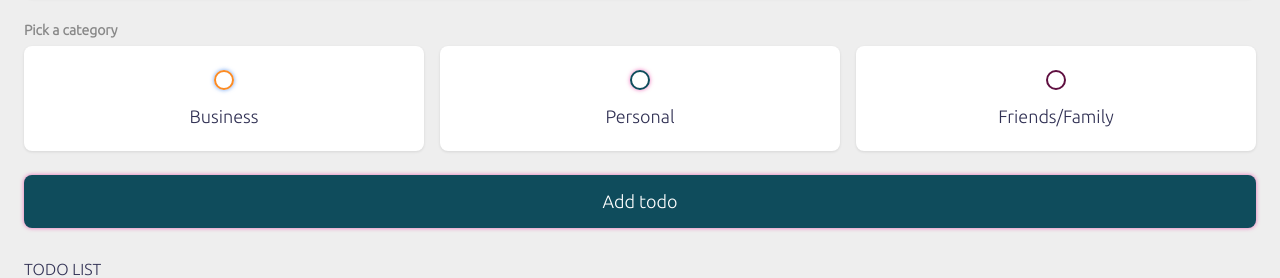
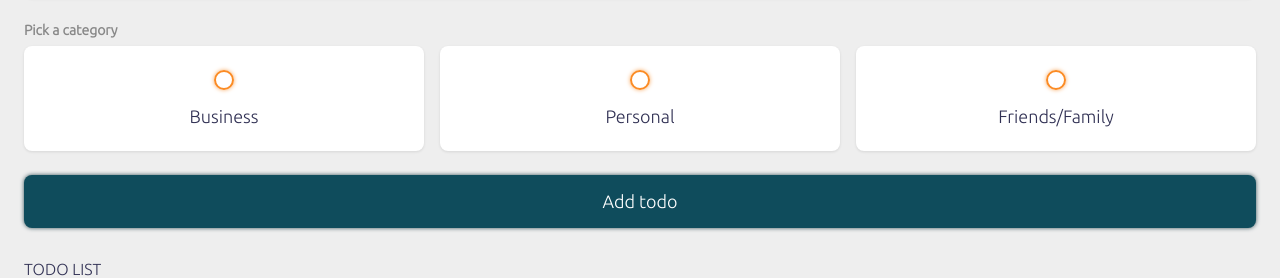
Before and after one commit to MarieSeaman94/todo-list-one, a Vue app: page / in a window 1280 px wide. Shown: the part 197-475 px from the top of the page. Built offline with nearby package versions, Linux system fonts and the light colour scheme.

Commit message:
button colors and effects changed

```diff
--- a/src/style.css
+++ b/src/style.css
@@ -10,8 +10,8 @@
 
 	--shadow: 0 1px 3px rgba(0, 0, 0, 0.1);
 
-	--business-glow: 0px 0px 4px rgba(58, 130, 238, 0.75);
-	--personal-glow: 0px 0px 4px rgba(234, 64, 164, 0.75);
+	--business-glow: 0px 0px 4px #f7aa62;
+	--primary-glow: 0px 0px 4px #37545b;
 }
 
 * {
@@ -120,13 +120,13 @@ input[type="checkbox"] {
 }
 
 .bubble.personal {
-	border-color: var(--personal);
-	box-shadow: var(--personal-glow);
+	border-color: var(--business);
+	box-shadow: var(--business-glow);
 }
 
 .bubble.friends-family {
-  border-color: var(--friends-family);
-	box-shadow: var(--friends-family);
+  border-color: var(--business);
+	box-shadow: var(--business-glow);
 }
 
 .bubble::after {
@@ -166,7 +166,7 @@ input:checked ~ .bubble::after {
 	color: #FFF;
 	background-color: var(--primary);
 	border-radius: 0.5rem;
-	box-shadow: var(--personal-glow);
+	box-shadow: var(--primary-glow);
 	cursor: pointer;
 	transition: 0.2s ease-in-out;
 }
```
